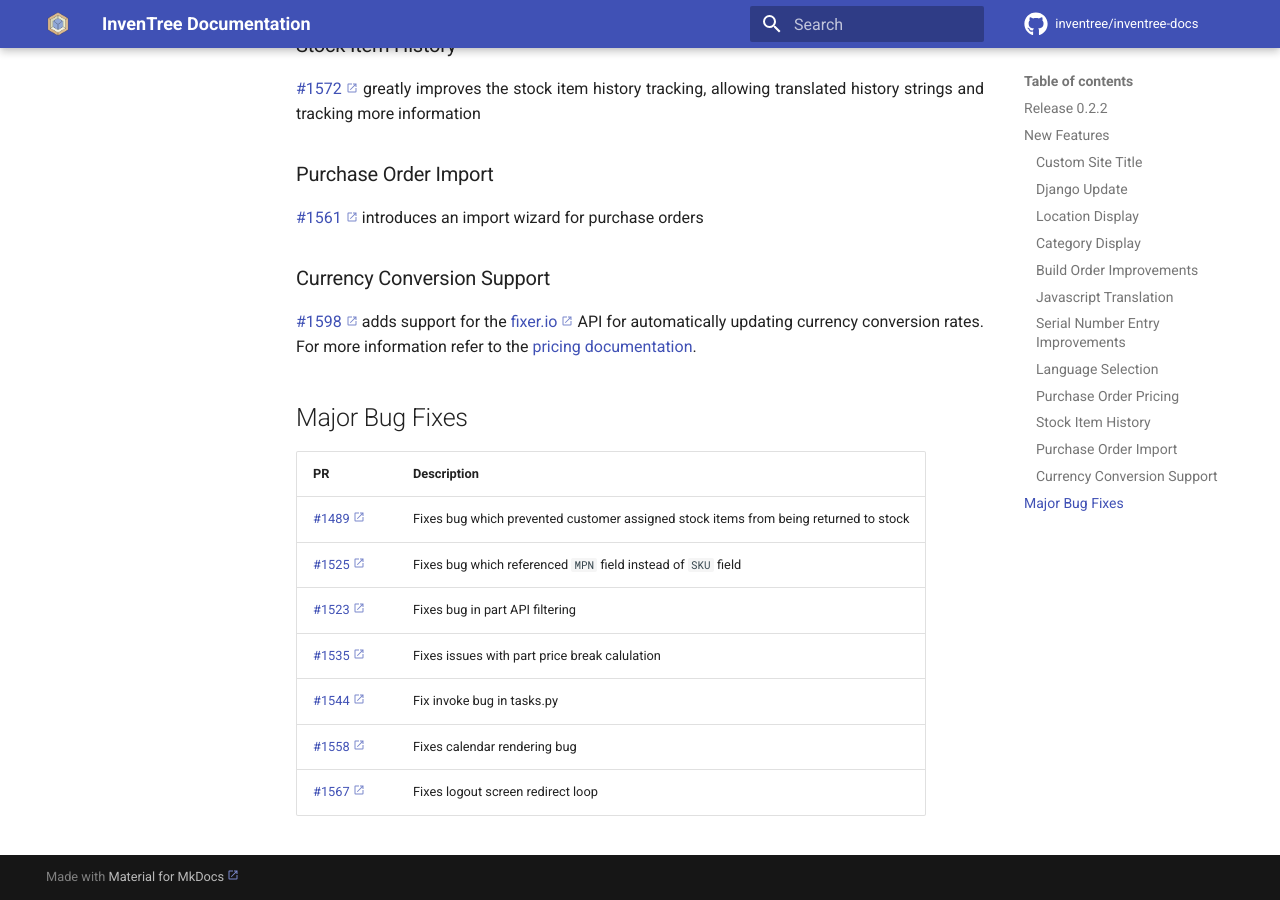
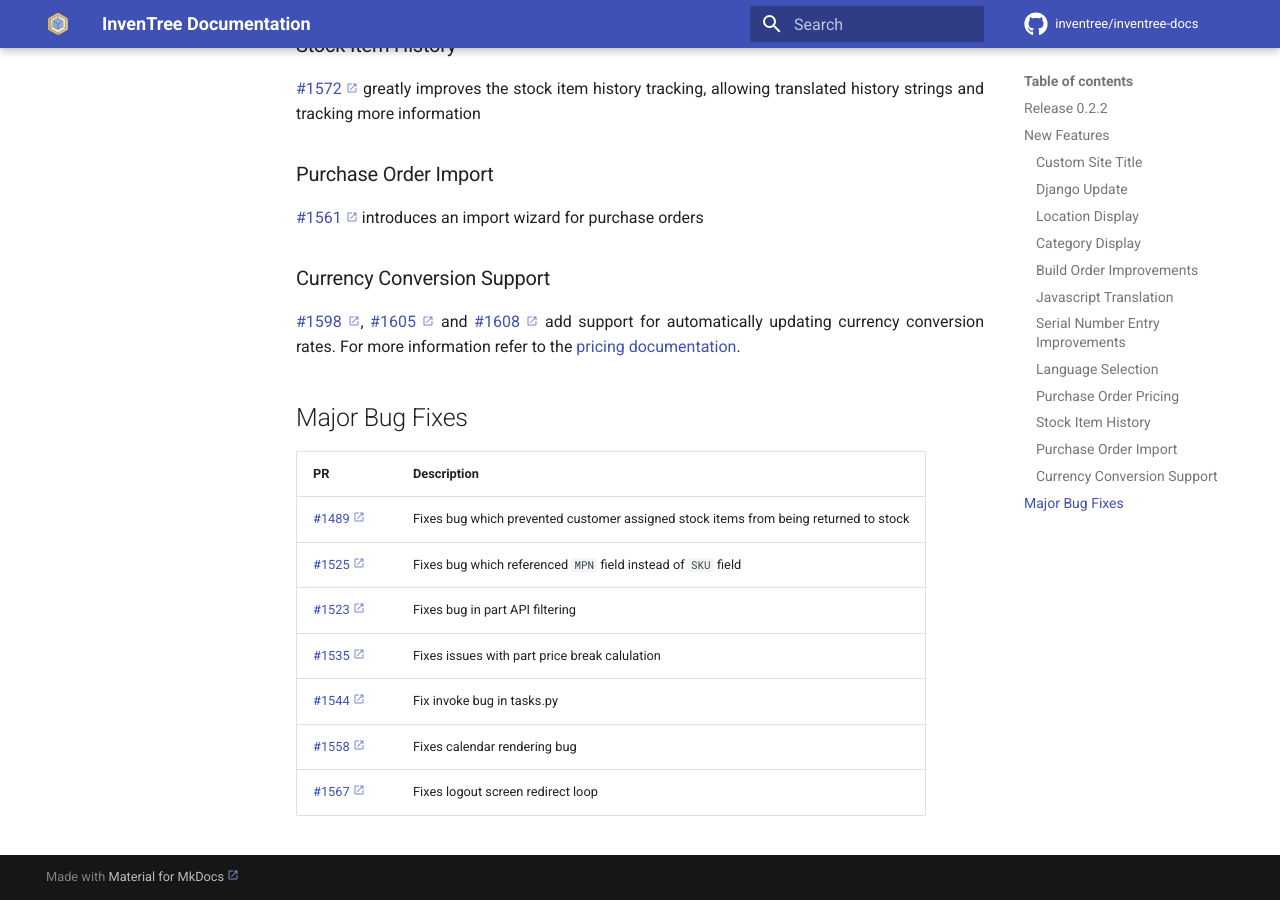
Before and after one commit to inventree/inventree-docs, an MkDocs documentation site: the page built from docs/releases/0.2.2.md, in a window 1280 px wide and 900 px high, scrolled down 1472 px. Built offline with MkDocs 1.6.1 and Material for MkDocs 9.7.7, drawn with Linux system fonts in a browser that asks for light colours; a script that is not in the unit is left out; comment, search, counter and statistics services are not loaded.

Commit message:
Update 0.2.2.md

```diff
--- a/docs/releases/0.2.2.md
+++ b/docs/releases/0.2.2.md
@@ -54,7 +54,7 @@ title: Release 0.2.2
 
 ### Currency Conversion Support
 
-[#1598](https://github.com/inventree/InvenTree/pull/1598) adds support for the [fixer.io](https://fixer.io) API for automatically updating currency conversion rates. For more information refer to the [pricing documentation](../../part/pricing).
+[#1598](https://github.com/inventree/InvenTree/pull/1598), [#1605](https://github.com/inventree/InvenTree/pull/1605) and [#1608](https://github.com/inventree/InvenTree/pull/1608) add support for automatically updating currency conversion rates. For more information refer to the [pricing documentation](../../part/pricing).
 
 ## Major Bug Fixes
 
```
